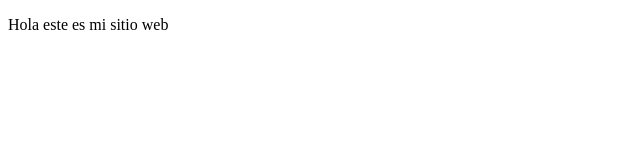
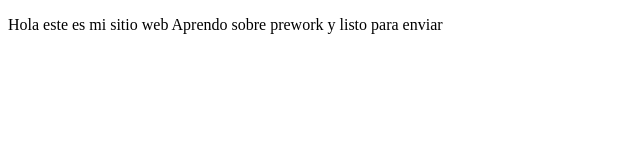
Before and after one commit to michaelatuservicio/proyectoDemoCursoPrework, a plain HTML site: page index.html in a window 1280 px wide. Shown: the whole page, without its empty margins (0-640 px from the left). Drawn offline with Linux system fonts and the light colour scheme.

Commit message:
cambio de parrafo

```diff
--- a/index.html
+++ b/index.html
@@ -6,7 +6,8 @@
     <title>Hola mundo</title>
 </head>
 <body>
-    <p>Hola este es mi sitio web
+    <p>Hola este es mi sitio web Aprendo sobre prework y listo para enviar
+
     </p>
 </body>
 </html>
```
